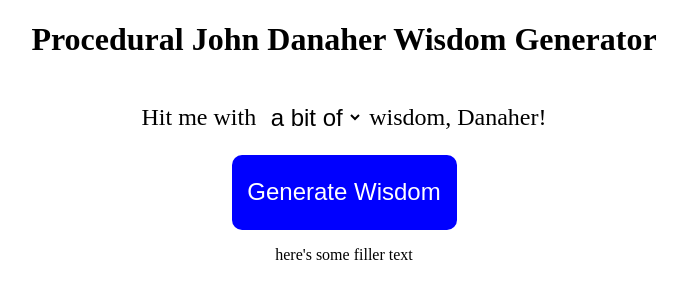
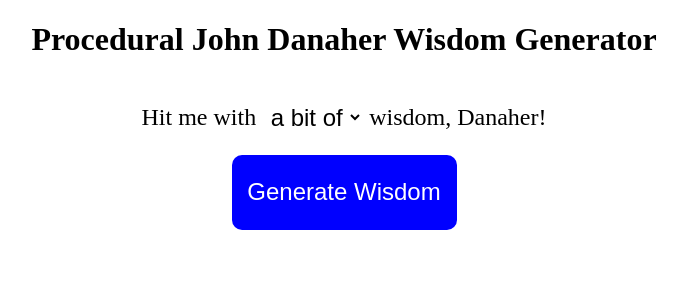
Before and after one commit to SpencerWhitehead7/markov-danaher-quotes-site, a website: page client/index.html in a window 1280 px wide. Shown: the whole page, without its empty margins (296-983 px from the left). Drawn offline with Linux system fonts and the light colour scheme.

Commit message:
edit: removes filler

```diff
--- a/client/index.html
+++ b/client/index.html
@@ -25,7 +25,6 @@
     </div>
 
     <div id="wisdom" class="center-wrapper">
-      <p>here's some filler text</p>
     </div>
 
     <script type='text/javascript' src='app.js'></script>
```
